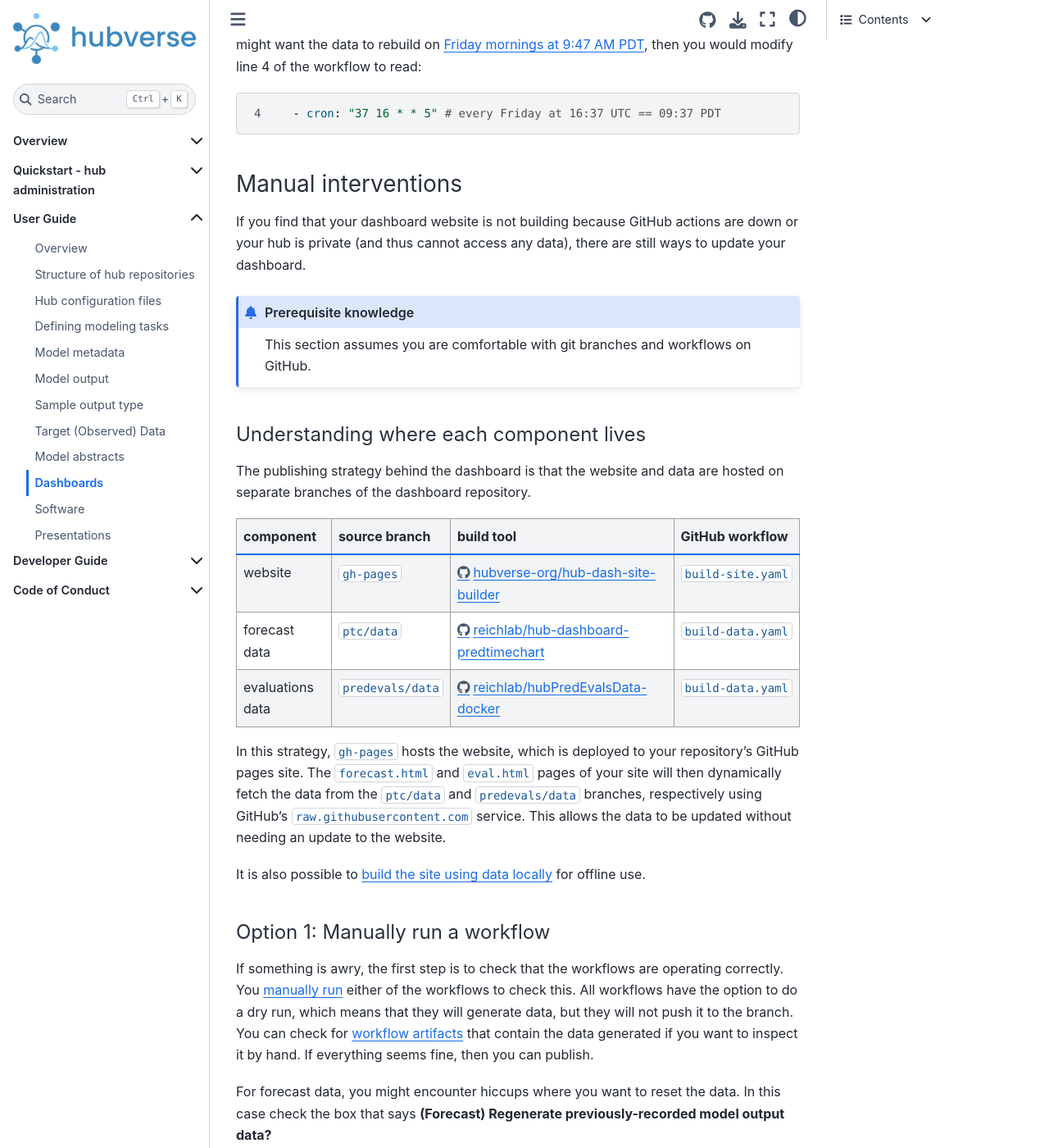
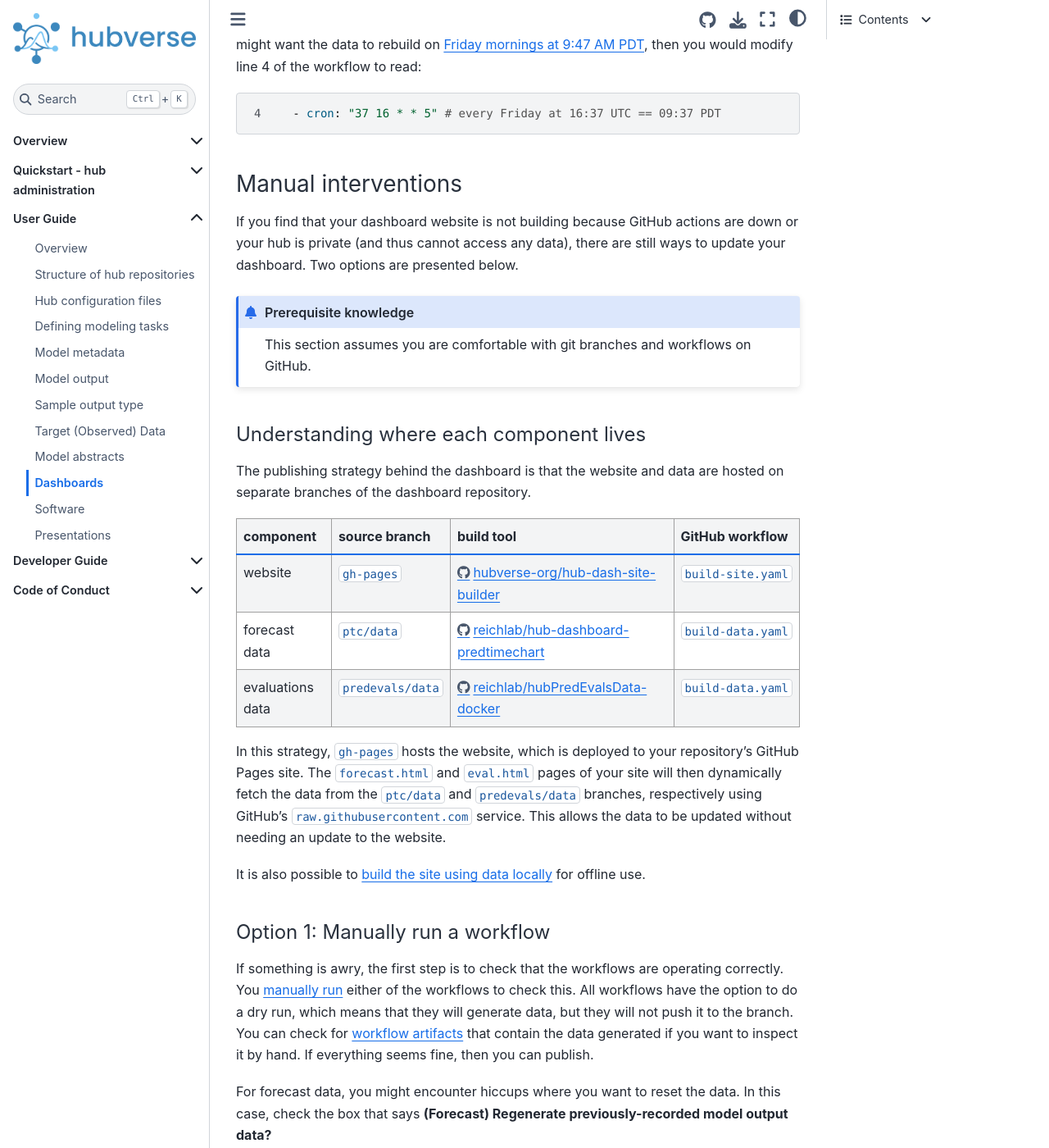
Before and after one commit to hubverse-org/hubDocs, a Sphinx documentation site: the page built from docs/source/user-guide/dashboards.md, in a window 1280 px wide and 1400 px high, scrolled down 14197 px. Shown: the whole window at 82% size. Built offline with Sphinx 7.4.7 and the Sphinx Book theme 1.1.4, drawn with Linux system fonts in a browser that asks for light colours; comment, search, counter and statistics services are not loaded.

Commit message:
Apply suggestions from code review
Co-authored-by: Alvaro J. Castro Rivadeneira <56451982+micokoch@users.noreply.github.com>

```diff
--- a/docs/source/user-guide/dashboards.md
+++ b/docs/source/user-guide/dashboards.md
@@ -438,7 +438,7 @@ If you want to change that schedule, you can use https://crontab.guru to find th
 
 If you find that your dashboard website is not building because GitHub actions
 are down or your hub is private (and thus cannot access any data), there are
-still ways to update your dashboard.
+still ways to update your dashboard. Two options are presented below.
 
 :::{admonition} Prerequisite knowledge
 
@@ -459,7 +459,7 @@ hosted on separate branches of the dashboard repository.
 | evaluations data | `predevals/data`    | <https://github.com/reichlab/hubPredEvalsData-docker> | `build-data.yaml` |
 
 In this strategy, `gh-pages` hosts the website, which is deployed to your
-repository's GitHub pages site. The `forecast.html` and `eval.html` pages of
+repository's GitHub Pages site. The `forecast.html` and `eval.html` pages of
 your site will then dynamically fetch the data from the `ptc/data` and
 `predevals/data` branches, respectively using GitHub's
 `raw.githubusercontent.com` service. This allows the data to be updated without
@@ -482,7 +482,7 @@ that contain the data generated if you want to inspect it by hand. If
 everything seems fine, then you can publish.
 
 For forecast data, you might encounter hiccups where you want to reset the
-data. In this case check the box that says **(Forecast) Regenerate
+data. In this case, check the box that says **(Forecast) Regenerate
 previously-recorded model output data?**
 
 #### Option 2: Manually update the branches
```
